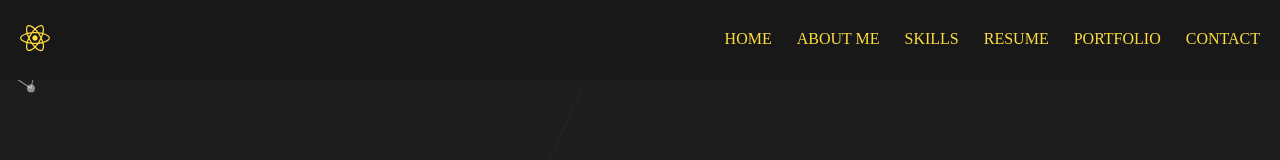
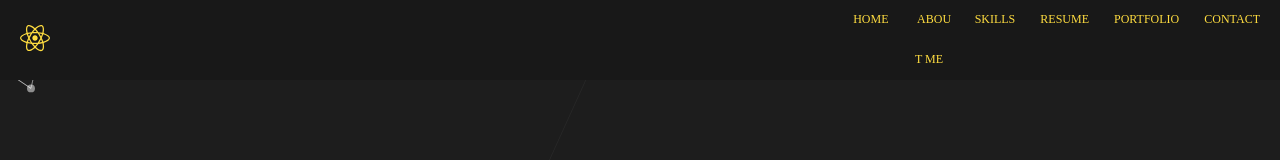
Before and after one commit to dileep999999/Portfolio, a React (Create React App) app in the folder dileep/: page / in a window 1280 px wide. Shown: the top 160 px of the page. Built offline with nearby package versions, Linux system fonts and the light colour scheme.

Commit message:
mobile mode changes

```diff
--- a/dileep/src/components/nav-bar/index.jsx
+++ b/dileep/src/components/nav-bar/index.jsx
@@ -1,65 +1,51 @@
 import React, { useState } from 'react';
-import {FaBars,FaReact} from 'react-icons/fa';
-import {HiX} from 'react-icons/hi';
-import {Link} from 'react-router-dom';
+import { FaBars, FaReact } from 'react-icons/fa';
+import { HiX } from 'react-icons/hi';
+import { Link } from 'react-router-dom';
 import './styles.scss';
-const data =[
-    {
-        label: 'HOME',
-        to:'/'
-    },
-    {
-        label: 'ABOUT ME',
-        to:'/about'
-    },
-    {
-        label: 'SKILLS',
-        to:'/skills'
-    },
-    {
-        label: 'RESUME',
-        to: '/resume'
-    },
-    {
-        label:'PORTFOLIO',
-        to:'/portfolio'
-    },
-    {
-        label: 'CONTACT',
-        to:'/contact'
+
+const data = [
+    { label: 'HOME', to: '/' },
+    { label: 'ABOUT ME', to: '/about' },
+    { label: 'SKILLS', to: '/skills' },
+    { label: 'RESUME', to: '/resume' },
+    { label: 'PORTFOLIO', to: '/portfolio' },
+    { label: 'CONTACT', to: '/contact' },
+];
+
+const NavBar = () => {
+    const [toggleIcon, setToggleIcon] = useState(false);
+    const handleToggleIcon = () => {
+        setToggleIcon(!toggleIcon);
+    };
+
+    const handleLinkClick = () => {
+        setToggleIcon(false);
     }
-]
 
-const NavBar = () =>{
-    const [toggleIcon, setToggleIcon] = useState(false);
-    const handleToggleIcon = () =>{
-        setToggleIcon(!toggleIcon)
-    }
-    return(
+    return (
         <div>
             <nav className="navbar">
-                <div className='navbar__container'>
-                    <Link to={'/'} className="navbar__container__logo"><FaReact size={30}/></Link>
+                <div className="navbar__container">
+                    <Link to={'/'} className="navbar__container__logo">
+                        <FaReact size={30} />
+                    </Link>
                 </div>
                 <ul className={`navbar__container__menu ${toggleIcon ? 'active' : ''}`}>
-                    {
-                        data.map((item,key)=>(
-                            <li key={key} className="navbar__container__menu__item">
-                               <Link to={item.to} className='navbar__container__menu__item__links'>
-                               {item.label}
-                               </Link>
-                            </li>
-                        ))
-                    }
+                    {data.map((item, key) => (
+                        <li key={key} className="navbar__container__menu__item">
+                            <Link to={item.to} onClick={handleLinkClick} className="navbar__container__menu__item__links">
+                                {item.label}
+                            </Link>
+                        </li>
+                    ))}
                 </ul>
                 <div className="nav-icon" onClick={handleToggleIcon}>
-                    {
-                        toggleIcon ? <HiX size={30}/> : <FaBars size={30}/>
-                    }
+                    {toggleIcon ? <HiX size={30} /> : <FaBars size={30} />}
                 </div>
             </nav>
         </div>
-    )
-}
+    );
+};
 
 export default NavBar;
--- a/dileep/src/components/nav-bar/styles.scss
+++ b/dileep/src/components/nav-bar/styles.scss
@@ -1,4 +1,4 @@
-.navbar{
+.navbar {
     background-color: var(--yellow-theme-nav-background-color);
     height: 80px;
     display: flex;
@@ -6,82 +6,95 @@
     align-items: center;
     font-size: 1.2rem;
     position: sticky;
+    top: 0;
+    z-index: 10;
 
+    &__container {
+        display: flex;
+        align-items: center;
+        width: 100%;
+        height: inherit;
+        padding: 0px 20px;
 
-    &__container{
-    display:flex;
-    align-items: center;
-    width: 100%;
-    height: inherit;
-    padding: 0px 20px;
-    flex:1;
-        &__logo{
+        &__logo {
             color: var(--yellow-theme-main-color);
             cursor: pointer;
         }
-        &__menu{
+
+        &__menu {
             display: flex;
             list-style: none;
             text-align: center;
-            &__item{
+            flex: 1;
+            justify-content: flex-end;
+
+            &__item {
                 line-height: 40px;
                 margin-right: 1.5rem;
-                font-size: 1.6rem;
-                &::after{
+                font-size: 1.2rem; // Adjusted font size
+
+                &::after {
                     content: '';
                     display: block;
                     height: 3px;
-                    width:0;
+                    width: 0;
                     background: transparent;
                     transition: all 0.5s ease;
                 }
 
-                &:hover::after{
+                &:hover::after {
                     width: 100%;
                     background: var(--yellow-theme-main-color);
                 }
 
-                &__links{
+                &__links {
                     color: var(--yellow-theme-main-color);
                     text-decoration: none;
                     padding: 0.5rem;
+                    word-wrap: break-word; // Ensure text wraps
                 }
             }
         }
     }
 }
 
-.nav-icon{
+.nav-icon {
     display: none;
 }
 
-@media only screen and (max-width: 768px){
-    .navbar__container__menu{
+@media only screen and (max-width: 768px) {
+    .navbar__container__menu {
         display: flex;
         flex-direction: column;
         justify-content: center;
         width: 100%;
         position: absolute;
         top: 80px;
-        left: -110%;
-        opacity: 1;
+        left: -100%;
+        opacity: 0;
         transition: all 0.5s ease;
-        &.active{
-           background: #181818;
-           left: 0px;
-           opacity:1;
+        z-index: 9;
+
+        &.active {
+            background: #181818;
+            left: 0;
+            opacity: 1;
+            z-index: 10;
         }
 
-        &__item{
+        &__item {
             border-bottom: 1px solid #282828;
-            margin: 0px;
-            padding: 20px 0px;
+            margin: 0;
+            padding: 20px 0;
+            text-align: center; // Center align text in mobile mode
         }
     }
-    .nav-icon{
+
+    .nav-icon {
         display: block;
         cursor: pointer;
         color: var(--yellow-theme-main-color);
-        padding-right:20px;
+        padding-right: 20px;
+        z-index: 11; // Ensure the icon is above the menu
     }
 }
```
